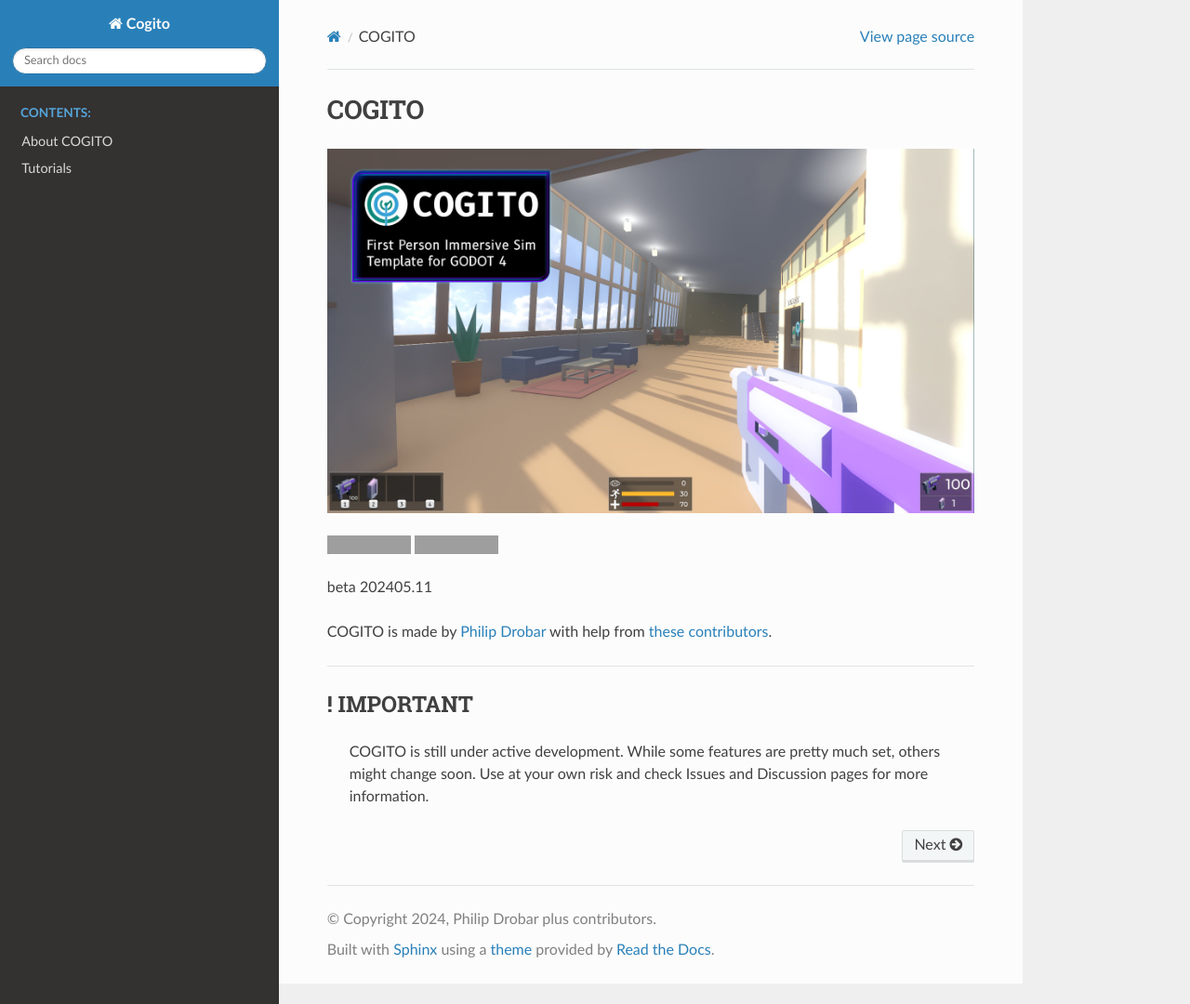
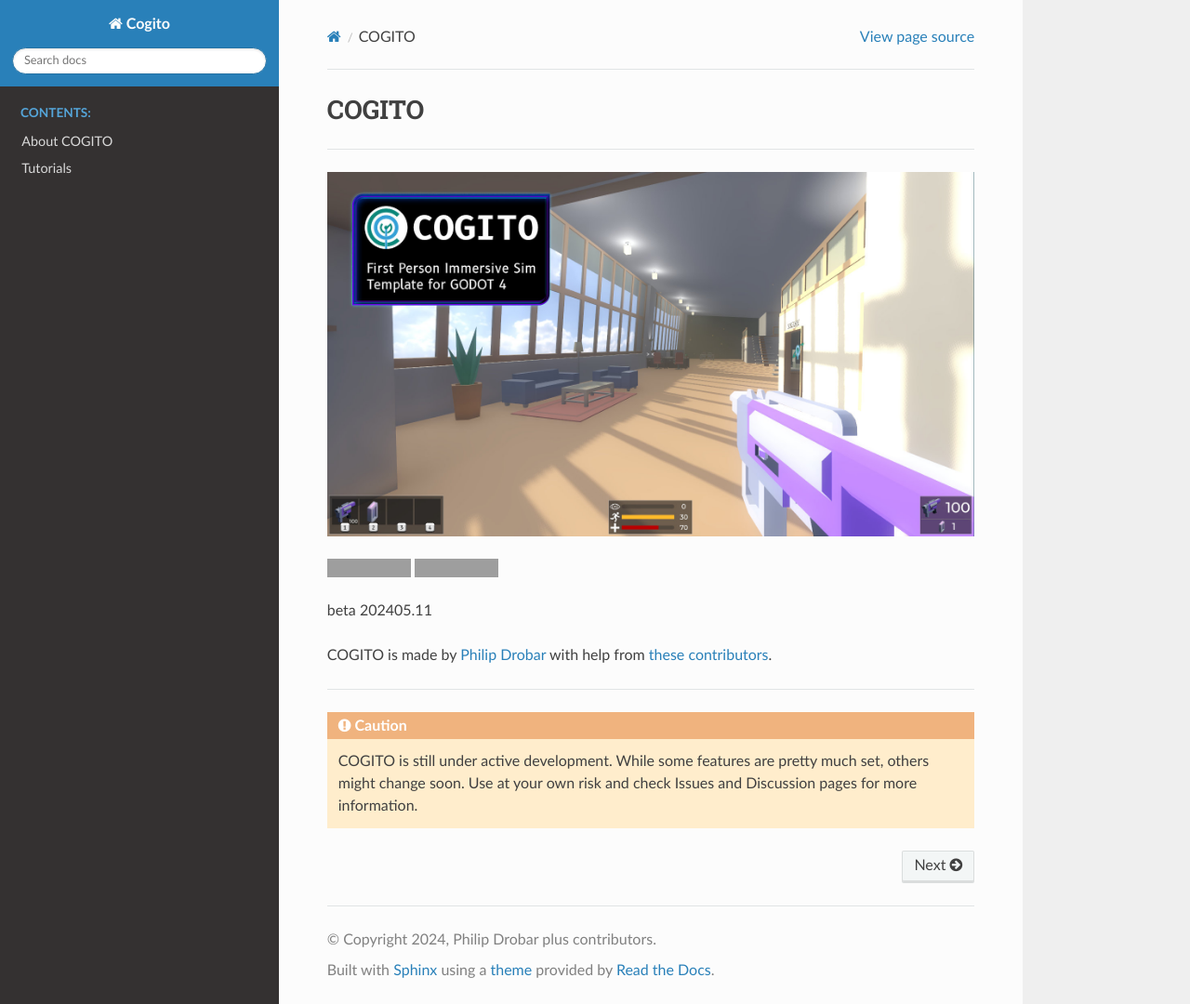
Before and after one commit to uxerror/Daedalion, a Sphinx documentation site: the page built from docs/index.rst, in a window 1280 px wide and 1080 px high. Shown: the whole window at 93% size. Built offline with Sphinx 7.4.7 and the Read the Docs theme 2.0.0, drawn with Linux system fonts in a browser that asks for light colours; grey boxes are pictures that could not be loaded.

Commit message:
Formatting changes

```diff
--- a/docs/about.rst
+++ b/docs/about.rst
@@ -61,7 +61,10 @@ Thanks and Contributions
 License and Credits
 -------------------
 * This add-on is published under the MIT license.
-* You can use this add-on in your projects, personal or commercial, as long as you credit us (mostly cause I'd love to see what people use it for!)
+* You can use this add-on in your projects, personal or commercial, as long as you credit us (mostly cause we'd love to see what people use it for!)
+
+|
+
 * About the game assets under the COGITO/assets folder:
    * 3D models are by `Kenney <https://www.kenney.nl/>`_ or `Philip Drobar <https://www.philipdrobar.com/>`_.
    * Audio is either by `Kenney <https://www.kenney.nl/>`_ or from `freesound.org <https://freesound.org/>`_ used under CC0 or MIT license
--- a/docs/index.rst
+++ b/docs/index.rst
@@ -13,6 +13,8 @@ COGITO
 
    about
    tutorials
+
+------------
 
 .. image:: Cogito_capsule_202402_jpg.jpg
    :alt: Cogito Banner
@@ -31,6 +33,5 @@ COGITO is made by `Philip Drobar <https://www.philipdrobar.com>`_ with help from
 
 ------------
 
-! IMPORTANT
------------
+.. caution::
    COGITO is still under active development. While some features are pretty much set, others might change soon. Use at your own risk and check Issues and Discussion pages for more information.
```
